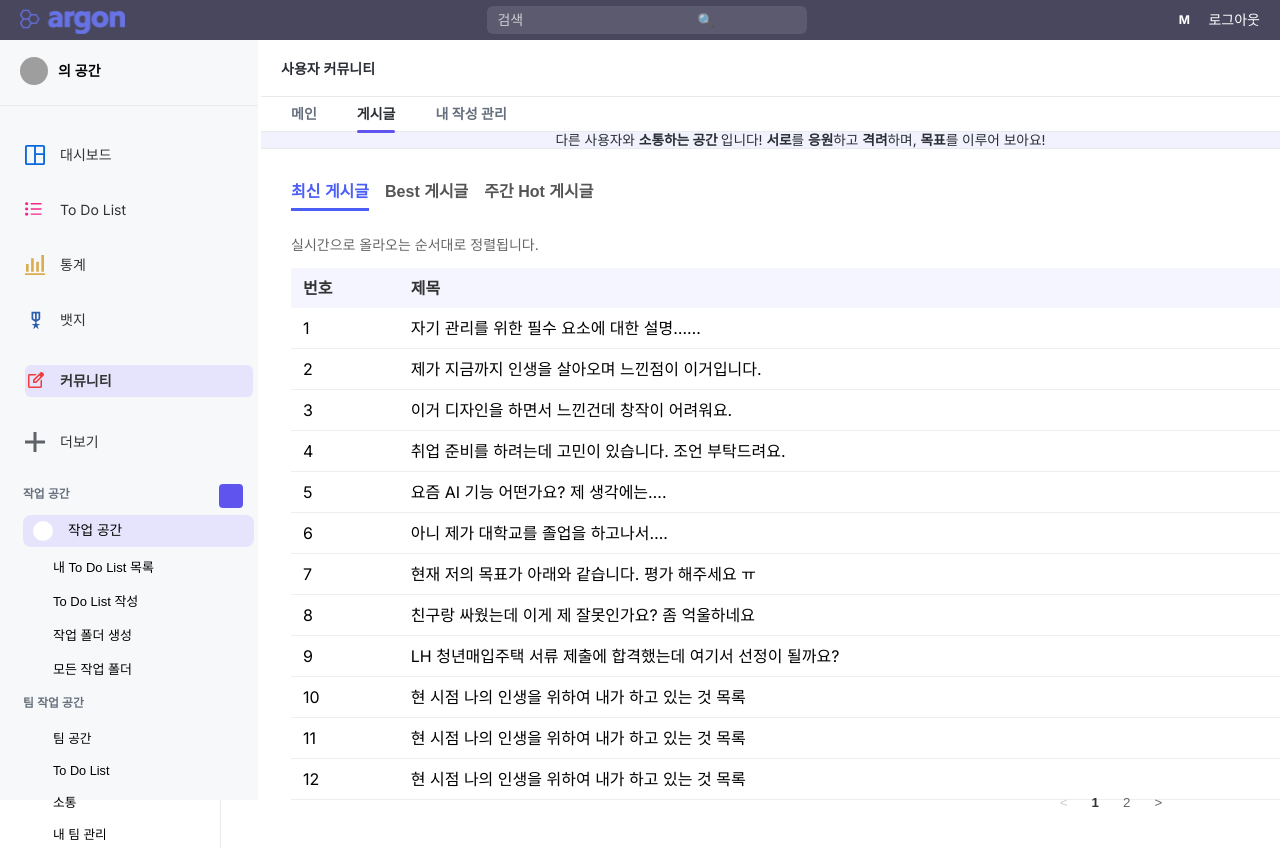
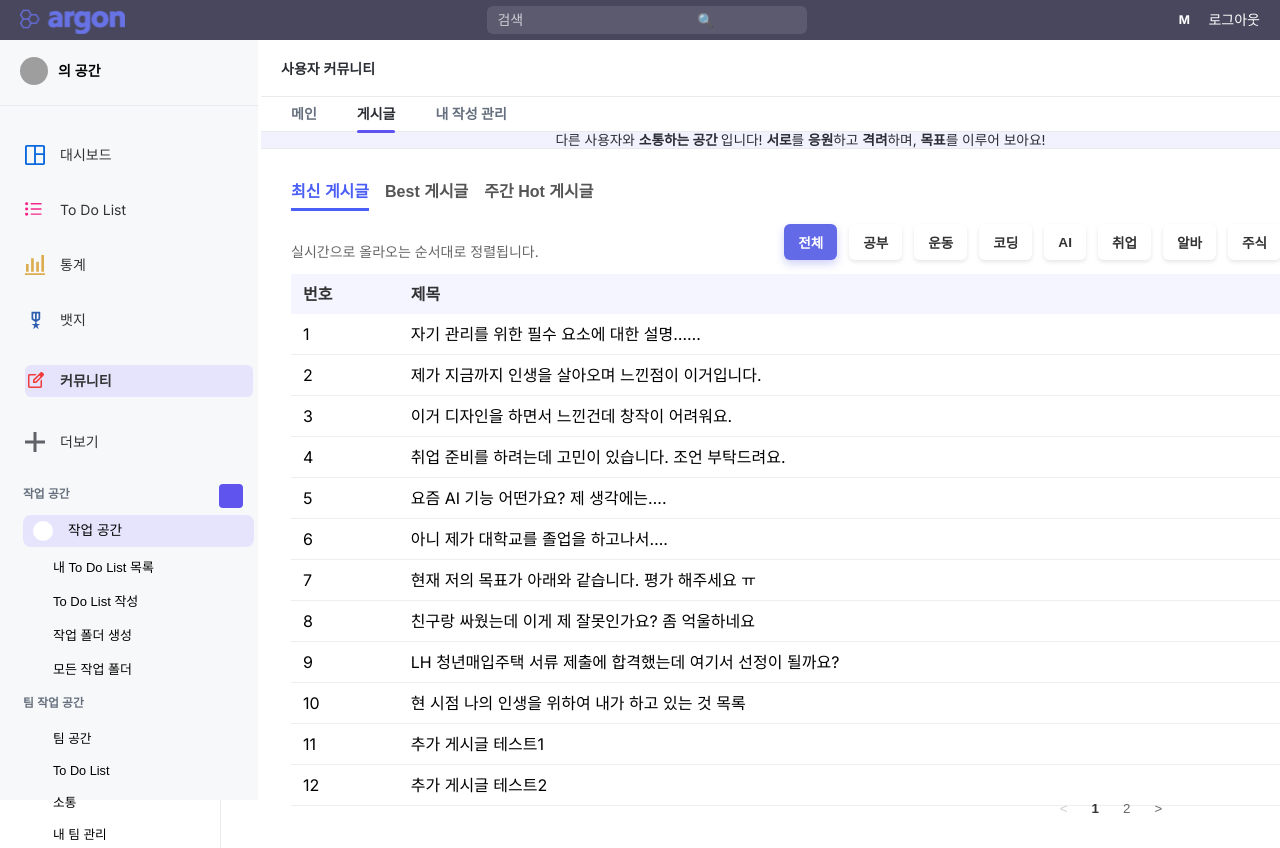
Before and after one commit to SungWookkk/FTT_frontend, a React (Create React App) app: page /community/board in a window 1280 px wide. Built offline with nearby package versions, Linux system fonts and the light colour scheme; grey boxes are pictures that could not be loaded.

Commit message:
4/24 feat: [커뮤니티] 게시글 카테고리 별 분류 추가
- 사용자는 게시글 작성시 카테고리를 지정해야 한다. 에 따라서 카테고리 별로 정렬 할 수 있는 디자인 추가

```diff
--- a/src/components/community/CommunityBoardContentPage.js
+++ b/src/components/community/CommunityBoardContentPage.js
@@ -3,25 +3,44 @@ import '../community/css/CommunityBoardContentPage.css';
 import {NavLink} from "react-router-dom";
 
 const sampleRows = [
-    { no: 1, title: '자기 관리를 위한 필수 요소에 대한 설명……', date: '2024.12.27', views: 58372, likes: 175, dislikes: 46 },
-    { no: 2, title: '제가 지금까지 인생을 살아오며 느낀점이 이거입니다.', date: '2024.11.30', views: 46584, likes: 146, dislikes: 12 },
-    { no: 3, title: '이거 디자인을 하면서 느낀건데 창작이 어려워요.', date: '2024.07.17', views: 42158, likes: 89, dislikes: 24 },
-    { no: 4, title: '취업 준비를 하려는데 고민이 있습니다. 조언 부탁드려요.', date: '2024.05.25', views: 37845, likes: 72, dislikes: 23 },
-    { no: 5, title: '요즘 AI 기능 어떤가요? 제 생각에는….', date: '2024.10.24', views: 29123, likes: 68, dislikes: 34 },
-    { no: 6, title: '아니 제가 대학교를 졸업을 하고나서….', date: '2024.04.30', views: 44012, likes: 66, dislikes: 10 },
-    { no: 7, title: '현재 저의 목표가 아래와 같습니다. 평가 해주세요 ㅠ', date: '2024.06.21', views: 52642, likes: 61, dislikes: 0 },
-    { no: 8, title: '친구랑 싸웠는데 이게 제 잘못인가요? 좀 억울하네요', date: '2025.01.02', views: 15373, likes: 58, dislikes: 5 },
-    { no: 9, title: 'LH 청년매입주택 서류 제출에 합격했는데 여기서 선정이 될까요?', date: '2025.01.09', views: 22761, likes: 54, dislikes: 12 },
-    { no: 10, title: '현 시점 나의 인생을 위하여 내가 하고 있는 것 목록', date: '2025.01.12', views: 31535, likes: 51, dislikes: 1 },
-    { no: 11, title: '현 시점 나의 인생을 위하여 내가 하고 있는 것 목록', date: '2025.01.12', views: 31535, likes: 51, dislikes: 1 },
-    { no: 12, title: '현 시점 나의 인생을 위하여 내가 하고 있는 것 목록', date: '2025.01.12', views: 31535, likes: 51, dislikes: 1 },
-    { no: 13, title: '현 시점 나의 인생을 위하여 내가 하고 있는 것 목록', date: '2025.01.12', views: 31535, likes: 51, dislikes: 1 }
+    { no: 1, title: '자기 관리를 위한 필수 요소에 대한 설명……', date: '2024.12.27', views: 58372, likes: 175, dislikes: 46, category: '공부' },
+    { no: 2, title: '제가 지금까지 인생을 살아오며 느낀점이 이거입니다.', date: '2024.11.30', views: 46584, likes: 146, dislikes: 12, category: '운동' },
+    { no: 3, title: '이거 디자인을 하면서 느낀건데 창작이 어려워요.', date: '2024.07.17', views: 42158, likes: 89, dislikes: 24, category: '코딩' },
+    { no: 4, title: '취업 준비를 하려는데 고민이 있습니다. 조언 부탁드려요.', date: '2024.05.25', views: 37845, likes: 72, dislikes: 23, category: '취업' },
+    { no: 5, title: '요즘 AI 기능 어떤가요? 제 생각에는….', date: '2024.10.24', views: 29123, likes: 68, dislikes: 34, category: 'AI' },
+    { no: 6, title: '아니 제가 대학교를 졸업을 하고나서….', date: '2024.04.30', views: 44012, likes: 66, dislikes: 10, category: '공부' },
+    { no: 7, title: '현재 저의 목표가 아래와 같습니다. 평가 해주세요 ㅠ', date: '2024.06.21', views: 52642, likes: 61, dislikes: 0, category: '알바' },
+    { no: 8, title: '친구랑 싸웠는데 이게 제 잘못인가요? 좀 억울하네요', date: '2025.01.02', views: 15373, likes: 58, dislikes: 5, category: '주식' },
+    { no: 9, title: 'LH 청년매입주택 서류 제출에 합격했는데 여기서 선정이 될까요?', date: '2025.01.09', views: 22761, likes: 54, dislikes: 12, category: '취업' },
+    { no: 10, title: '현 시점 나의 인생을 위하여 내가 하고 있는 것 목록', date: '2025.01.12', views: 31535, likes: 51, dislikes: 1, category: '운동' },
+    { no: 11, title: '추가 게시글 테스트1', date: '2025.01.15', views: 12345, likes: 10, dislikes: 0, category: '코딩' },
+    { no: 12, title: '추가 게시글 테스트2', date: '2025.01.16', views: 54321, likes: 5, dislikes: 1, category: 'AI' },
+    { no: 13, title: '추가 게시글 테스트3', date: '2025.01.17', views: 22222, likes: 8, dislikes: 2, category: '공부' },
 ];
+
 
 function CommunityBoardContentPage() {
     const [tab, setTab] = useState('recent');  // 'recent' | 'best' | 'hot'
     const [currentPage, setCurrentPage] = useState(1);
+    const categories = ['전체','공부','운동','코딩','AI','취업','알바','주식'];
+    const [currentCategory, setCurrentCategory] = useState('전체');
 
+    //  탭 기준으로 정렬된 배열
+    const sorted = (() => {
+        switch (tab) {
+            case 'best':
+                return sampleRows.filter(r => r.likes >= 50);
+            case 'hot':
+                return [...sampleRows].sort((a,b) => b.views - a.views);
+            default:
+                return sampleRows;
+        }
+    })();
+
+    // 카테고리 필터링
+    const filtered = sorted.filter(r =>
+        currentCategory === '전체' || r.category === currentCategory
+    );
 
     // 탭에 따라 정렬된 데이터
     const rows = (() => {
@@ -127,12 +146,25 @@ function CommunityBoardContentPage() {
                     </button>
                 </div>
 
-                {/* 서브타이틀 */}
-                <p className="board-subtitle">
-                    {tab==='recent' && '실시간으로 올라오는 순서대로 정렬됩니다.'}
-                    {tab==='best'    && 'Best 게시글은 좋아요 개수가 50개 이상의 게시글만 등록 됩니다.'}
-                    {tab==='hot'     && '주간 Hot 게시글은 이번 주 조회수 순으로 정렬됩니다.'}
-                </p>
+                {/* 서브타이틀 + 카테고리 버튼 */}
+                <div className="board-subheader">
+                    <p className="board-subtitle">
+                        {tab==='recent' && '실시간으로 올라오는 순서대로 정렬됩니다.'}
+                        {tab==='best'    && 'Best 게시글은 좋아요 개수가 50개 이상의 게시글만 등록 됩니다.'}
+                        {tab==='hot'     && '주간 Hot 게시글은 이번 주 조회수 순으로 정렬됩니다.'}
+                    </p>
+                    <div className="category-btn-wrapper">
+                        {categories.map(cat => (
+                            <button
+                                key={cat}
+                                className={`modal-category-btn ${cat===currentCategory?'selected':''}`}
+                                onClick={() => { setCurrentCategory(cat); setCurrentPage(1); }}
+                            >
+                                {cat}
+                            </button>
+                        ))}
+                    </div>
+                </div>
 
                 {/* 테이블 */}
                 <div className="board-table-wrapper">
--- a/src/components/community/css/CommunityBoardContentPage.css
+++ b/src/components/community/css/CommunityBoardContentPage.css
@@ -24,8 +24,16 @@
 .board-subtitle {
     font-size: 14px;
     color: #666;
-    margin: 8px 0 16px;
+    margin: 0;
 }
+/* subtitle + category 를 한 줄에 배치 */
+.board-subheader {
+    display: flex;
+    justify-content: space-between;
+    align-items: center;
+    margin: 4px 0;    /* 필요에 따라 위아래 간격 조정 */
+}
+
 
 .board-table-wrapper {
     width: 100%;
@@ -116,3 +124,32 @@
     border-color: #4b5ef5;
     position: relative;
 }
+.category-btn-wrapper {
+    display: flex;
+    gap: 12px;
+    position: relative;
+    right: 650px;
+    bottom: 10px;
+}
+
+.modal-category-btn {
+    background-color: #fff;
+    color: #333;
+    border: none;
+    border-radius: 6px;
+    padding: 8px 14px;
+    font-size: 0.85rem;
+    font-weight: 600;
+    cursor: pointer;
+    box-shadow: 0 2px 4px rgba(0,0,0,0.1);
+    transition: all 0.2s ease;
+}
+.modal-category-btn:hover {
+    transform: translateY(-2px);
+    box-shadow: 0 4px 8px rgba(0,0,0,0.15);
+}
+.modal-category-btn.selected {
+    background-color: #636ae8;
+    color: #fff;
+    box-shadow: 0 4px 8px rgba(99,106,232,0.3);
+}
```
